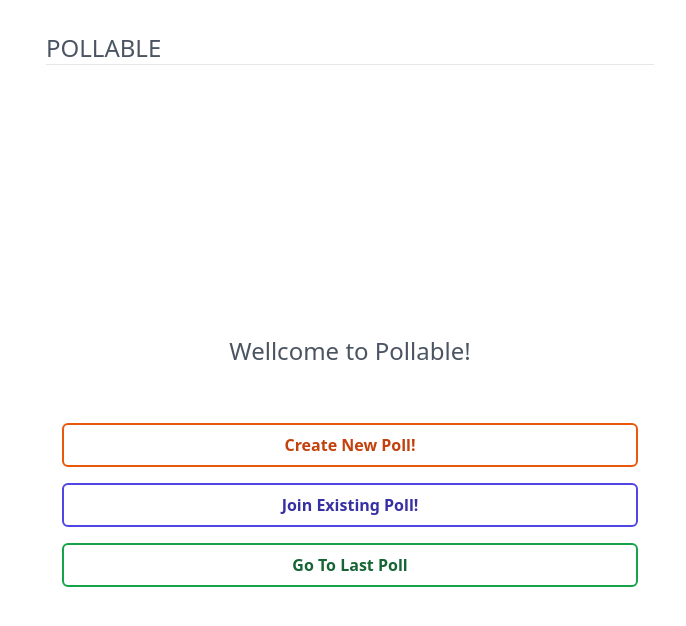
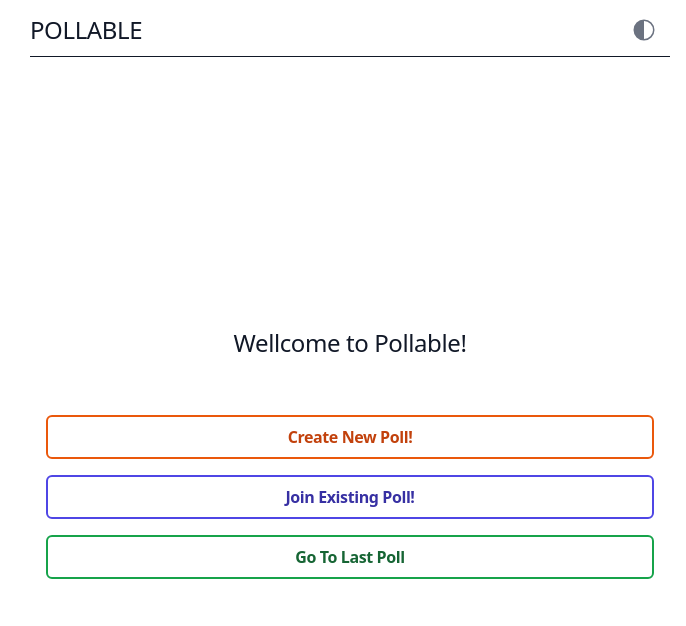
Before and after one commit to ilkayus/anketable-client, a React (Vite) app: page / in a window 1280 px wide. Shown: the top 626 px of the page, without its empty margins (290-976 px from the left). Built offline with nearby package versions, Linux system fonts and the light colour scheme.

Commit message:
theme & theme button

```diff
--- a/src/App.tsx
+++ b/src/App.tsx
@@ -7,7 +7,7 @@ import Pages from './pages';
 function App() {
   const location = useLocation();
   return (
-    <div className="page mobile-height max-w-screen-sm mx-auto py-8 px-4 overflow-y-hidden">
+    <div className="page mobile-height max-w-screen-sm mx-auto  overflow-y-hidden">
       <AnimatePresence mode="wait">
         <Routes key={location.pathname} location={location}>
           <Route path="/" element={<Layout />}>
--- a/src/components/Layout/Layout.tsx
+++ b/src/components/Layout/Layout.tsx
@@ -3,17 +3,20 @@ import NavbarHeader from './NavbarHeader';
 import { useAppSelector } from '../../hooks/typedReduxHooks';
 import { selectPollState } from '../../features/poll/pollSlice';
 import Loader from '../utils/Loader';
+import ToggleTheme from './ToggleTheme';
 
 const Layout = () => {
   const state = useAppSelector(selectPollState);
+
   return (
     <div>
-      <nav>
+      <nav className="flex flex-row justify-between items-center sticky top-0 z-40 mt-2 mb-1 w-full bg-white/60 dark:bg-darkprimary-900/60 backdrop-blur-[5px]">
         <Link to="/">
           <NavbarHeader />
         </Link>
+        <ToggleTheme />
       </nav>
-      <hr />
+      <hr className=" border-gray-900 dark:border-darkprimary-300" />
       {state.pending ? (
         <Loader />
       ) : (
--- /dev/null
+++ b/src/components/Layout/ToggleTheme.tsx
@@ -0,0 +1,23 @@
+import { VscColorMode } from 'react-icons/vsc';
+
+const ToggleTheme = () => {
+  const toggleMode = () => {
+    document.documentElement.classList.toggle('dark');
+    localStorage.theme = document.documentElement.classList.contains('dark')
+      ? 'dark'
+      : 'light';
+  };
+
+  return (
+    <button
+      type="button"
+      className="text-gray-500 dark:text-gray-400 hover:bg-gray-100 dark:hover:bg-gray-700 focus:outline-none focus:ring-4 focus:ring-gray-200 dark:focus:ring-gray-700 rounded-lg text-sm p-2.5 inline-flex items-center mr-1"
+      aria-label="Toggle between Dark and Light mode"
+      onClick={toggleMode}
+    >
+      <VscColorMode className="w-6 h-6" />
+    </button>
+  );
+};
+
+export default ToggleTheme;
--- /dev/null
+++ b/src/helpers/startScript.ts
@@ -0,0 +1,16 @@
+const startScript = () => {
+  if (localStorage.theme === undefined) {
+    localStorage.theme = 'light';
+  }
+  if (
+    localStorage.theme === 'dark' ||
+    (!('theme' in localStorage) &&
+      window.matchMedia('(prefers-color-scheme: dark)').matches)
+  ) {
+    document.documentElement.classList.add('dark');
+  } else {
+    document.documentElement.classList.remove('dark');
+  }
+};
+
+export default startScript;
--- a/src/index.css
+++ b/src/index.css
@@ -16,7 +16,7 @@
 @tailwind utilities;
 
 body {
-  @apply text-gray-700 text-opacity-90 overflow-y-hidden;
+  @apply antialiased text-gray-900 dark:text-darkprimary-300 tracking-tight bg-white dark:bg-darkprimary-900 overflow-x-hidden;
 }
 
 .box {
--- a/src/main.tsx
+++ b/src/main.tsx
@@ -4,7 +4,10 @@ import { BrowserRouter } from 'react-router-dom';
 import { Provider } from 'react-redux';
 import store from './store/store';
 import App from './App';
+import startScript from './helpers/startScript';
 import './index.css';
+
+startScript();
 
 ReactDOM.createRoot(document.getElementById('root') as HTMLElement).render(
   <React.StrictMode>
--- a/tailwind.config.cjs
+++ b/tailwind.config.cjs
@@ -1,16 +1,18 @@
 /** @type {import('tailwindcss').Config} */
 
-const colors = require("tailwindcss/colors");
+const colors = require('tailwindcss/colors');
 
 module.exports = {
-  content: ["./index.html", "./src/**/*.{js,ts,jsx,tsx}"],
+  content: ['./index.html', './src/**/*.{js,ts,jsx,tsx}'],
   theme: {
     extend: {
       colors: {
         primary: colors.orange,
-        secondary: colors.violet,
+        darkprimary: colors.gray,
+        secondary: colors.lime,
       },
     },
   },
   plugins: [],
+  darkMode: 'class',
 };
```
